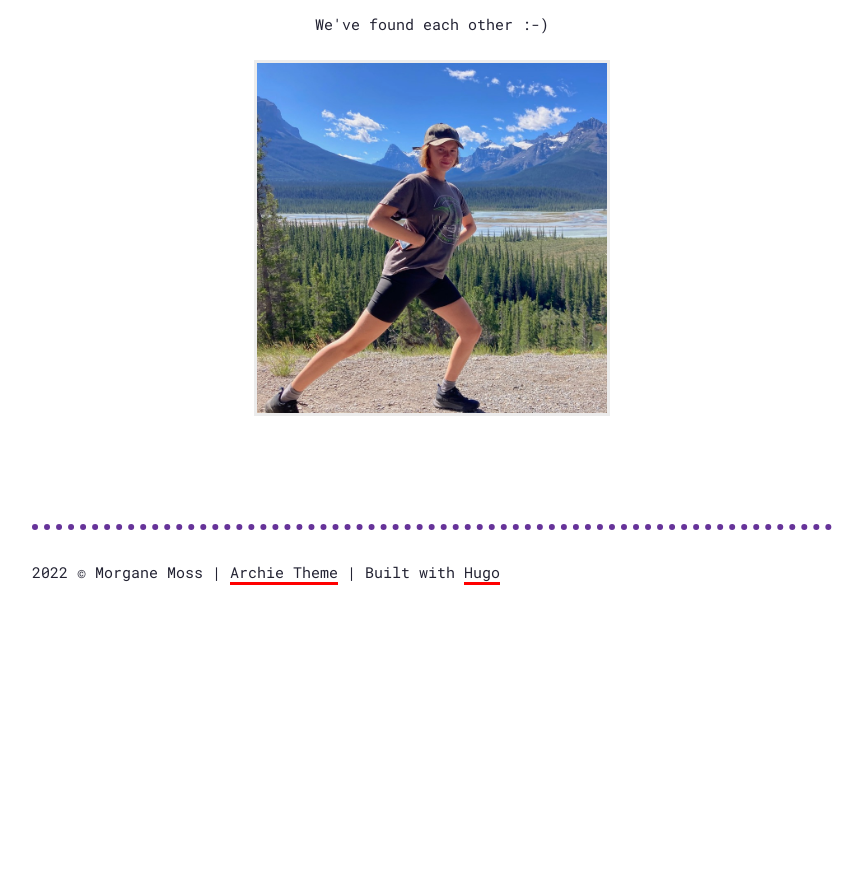
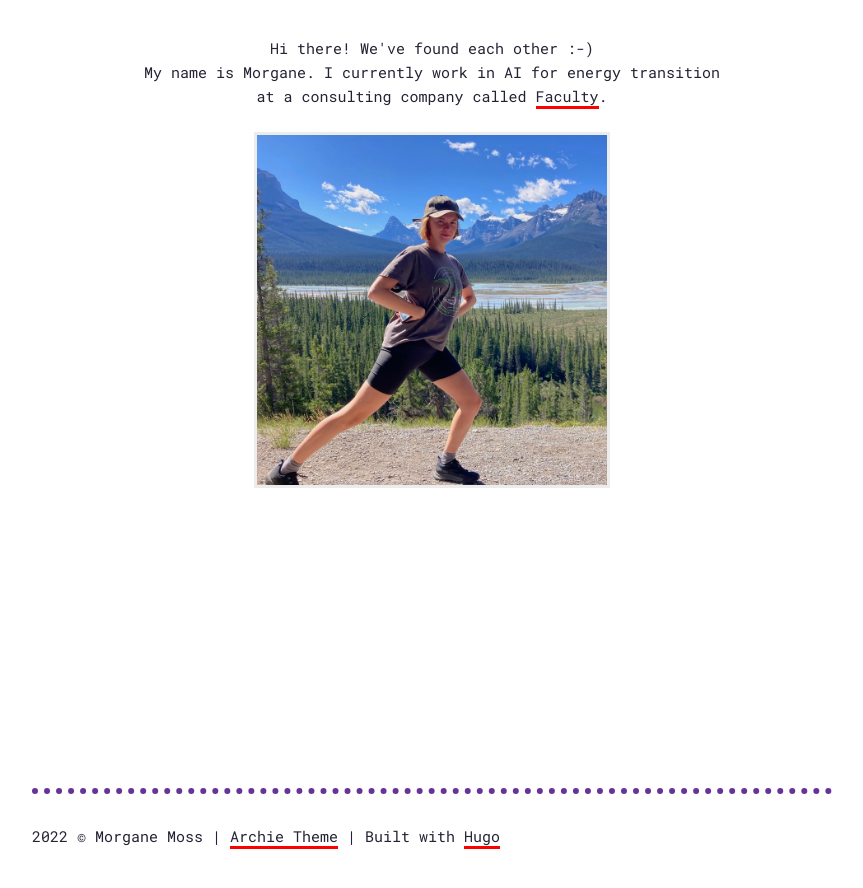
Before and after one commit to dopaminegirl19/dopaminegirl19.github.io, a plain HTML site: page index.html in a window 1280 px wide. Shown: the part 56-944 px from the top of the page, without its empty margins (208-1071 px from the left). Before the commit the page ends 800 px from the top, so only its background shows below. Drawn offline with Linux system fonts and the light colour scheme.

Commit message:
update index

```diff
--- a/index.html
+++ b/index.html
@@ -6,13 +6,13 @@
 	<meta name="description" content="" />
 	<meta property="og:image" content=""/>
 	<link rel="alternate" type="application/rss+xml" href="https://dopaminegirl19.github.io/index.xml" title="morgane moss" />
-	<meta property="og:title" content="Hi there!" />
+	<meta property="og:title" content="" />
 <meta property="og:description" content="" />
 <meta property="og:type" content="website" />
 <meta property="og:url" content="https://dopaminegirl19.github.io/" />
 
 <meta name="twitter:card" content="summary"/>
-<meta name="twitter:title" content="Hi there!"/>
+<meta name="twitter:title" content=""/>
 <meta name="twitter:description" content=""/>
 
 
@@ -56,14 +56,26 @@
 		<section class="body">
 			<div style="text-align: center;">
 
-We've found each other :-)
+<br />
+Hi there! We've found each other :-)
+<br />
+My name is Morgane. I currently work in AI for energy transition <br />at a consulting company called <a href="https://faculty.ai" target="_blank">Faculty</a>.
 <br />
 <br />
+
 
 <figure><img src="/images/me.jpg" width="350"/>
 </figure>
 
 
+<br />
+<br />
+<br />
+<br />
+<br />
+<br />
+<br />
+<br />
 <br />
 <br />
 <br />
```
